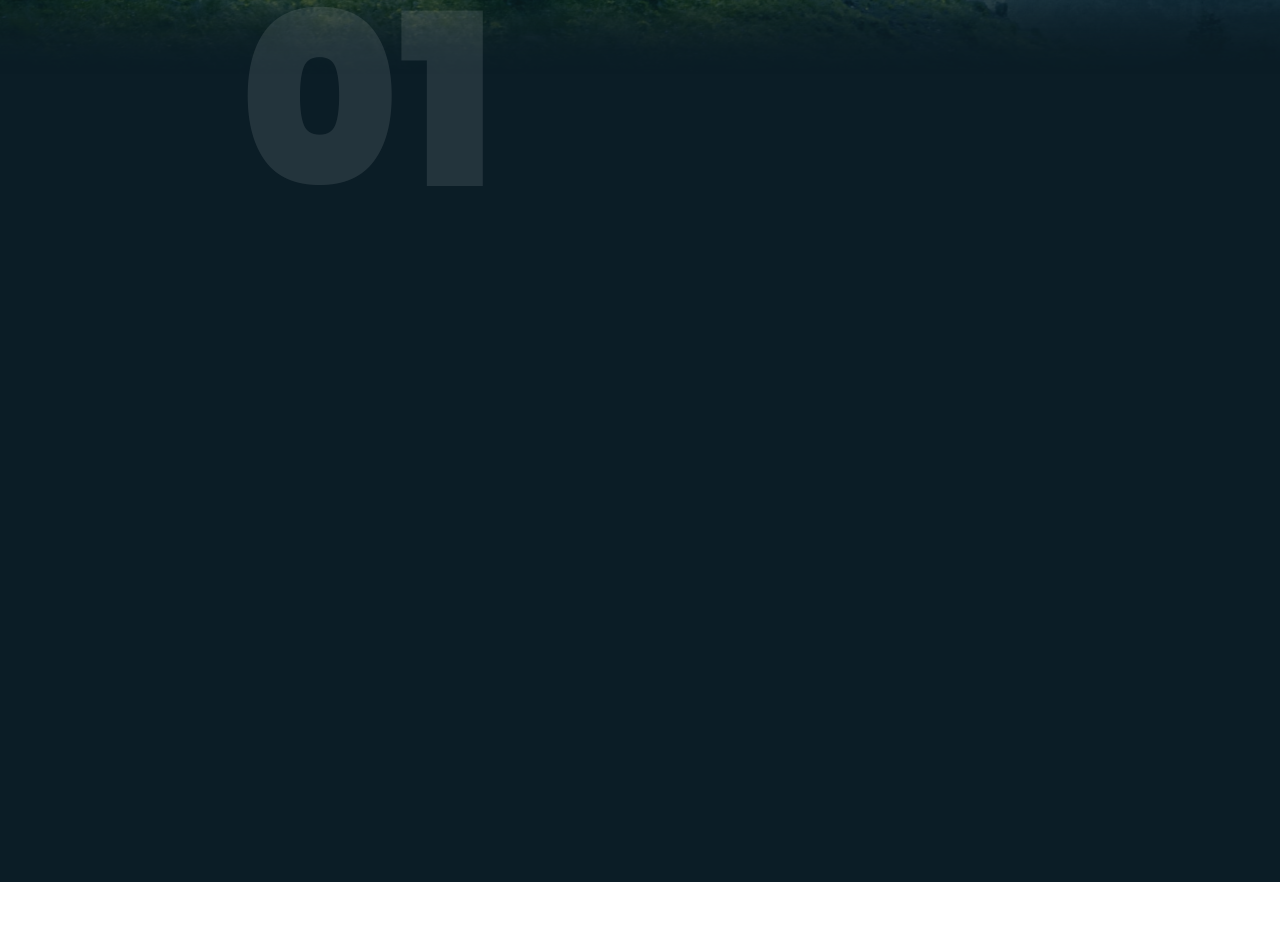
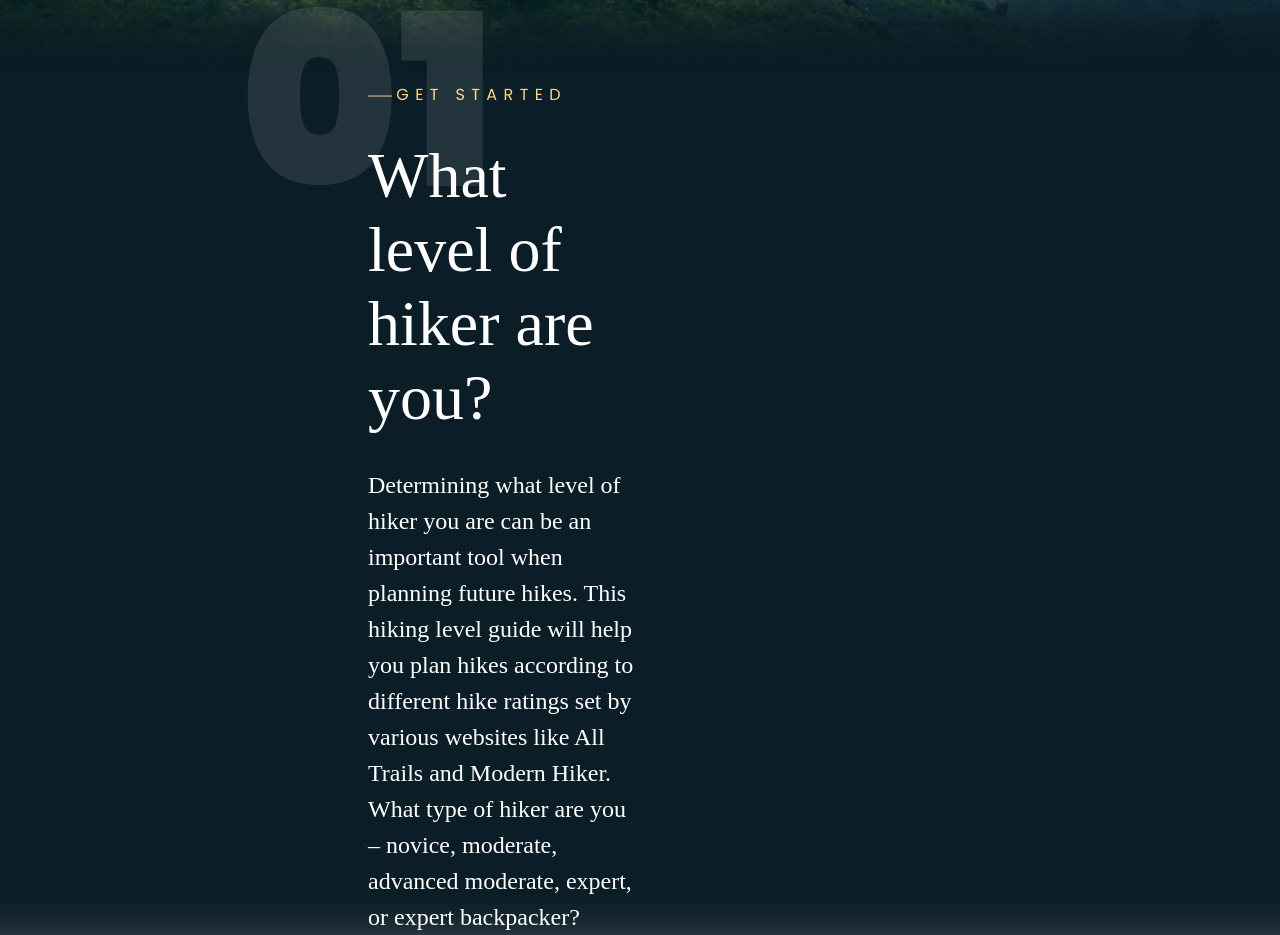
Before and after one commit to CamiloTello002/MNTN-landing-page, a plain HTML site: page index.html in a window 1280 px wide. Shown: the part 918-1853 px from the top of the page. Before the commit the page ends 1800 px from the top, so only its background shows below. Drawn offline with Linux system fonts and the light colour scheme.

Commit message:
feat: add first section content

```diff
--- a/index.html
+++ b/index.html
@@ -25,7 +25,18 @@
 		</section>
 	</header>
 	<section class="content">
-		<article class="get-started"></article>
+		<article class="get-started">
+			<section class="get-started__content">
+				<span class="hero__hiking-guide">GET STARTED</span>
+				<h2 class="get-started__title">What level of<br>hiker are you?</h1>
+					<p class="get-started__paragraph">Determining what level of hiker you are can be
+						an important tool when
+						planning future hikes. This hiking level guide will help you plan hikes
+						according to different hike ratings set by various websites like All
+						Trails and Modern Hiker. What type of hiker are you – novice, moderate,
+						advanced moderate, expert, or expert backpacker?</p>
+			</section>
+		</article>
 	</section>
 
 </body>
--- a/styles.css
+++ b/styles.css
@@ -124,3 +124,22 @@ body {
 		color: rgba(255, 255, 255, 0.1);
 	}
 }
+
+.get-started__content {
+	display: flex;
+	flex-direction: column;
+	gap: 2rem;
+	padding-left: 8rem;
+}
+
+.get-started__title {
+	font-size: 4rem;
+	font-weight: 500;
+	color: white;
+}
+
+.get-started__paragraph {
+	color: white;
+	font-size: 1.5rem;
+	line-height: 1.5;
+}
```
